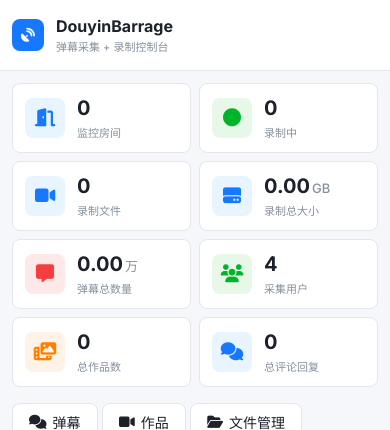
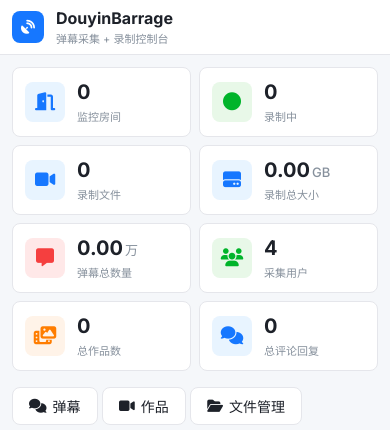
Before and after one commit to xhynice/DouyinSpace, a Flask app: page / in a window 390 px wide. Shown: the top 430 px of the page. Run offline with Flask 3, Linux system fonts and the light colour scheme; data that the repository does not hold is empty.

Commit message:
fix: 移动端 header 高度缩小 (padding 16→8)

```diff
--- a/templates/index.html
+++ b/templates/index.html
@@ -438,6 +438,7 @@ body {
 
 @media (max-width: 767px) {
   .container { padding: 12px; }
+  .header { padding: 8px 0; }
   .header-inner { padding: 0 12px; }
   .header-icon { width: 32px; height: 32px; font-size: 14px; }
   .header-title { font-size: 16px; }
```
